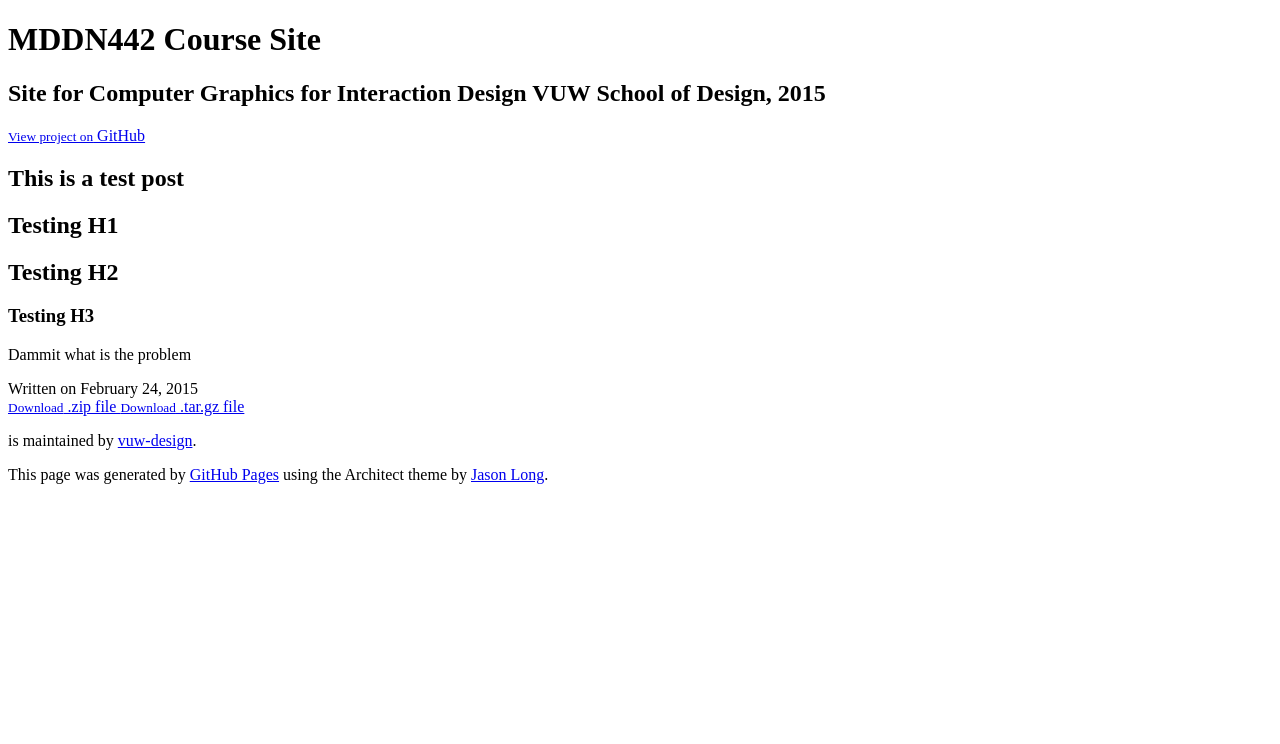
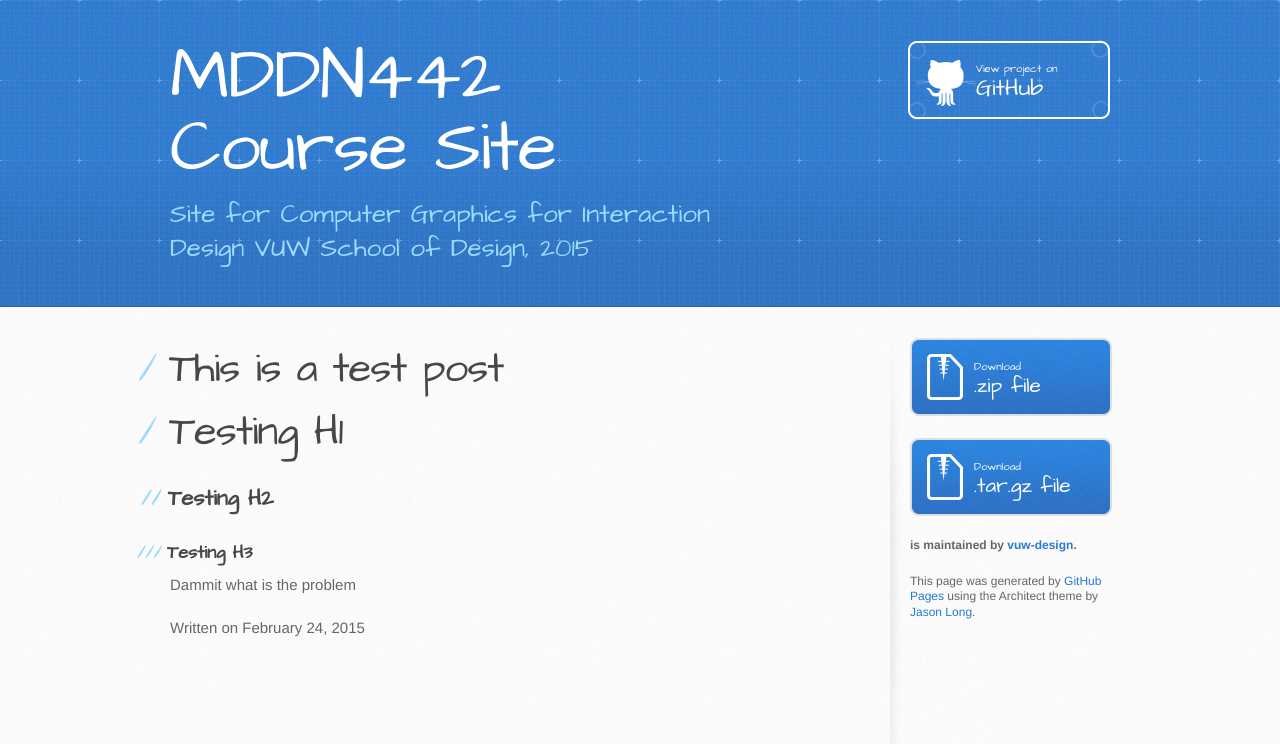
Before and after one commit to vuw-design/MDDN442.2015, a Jekyll site: the page built from _posts/2015-02-24-test.md, in a window 1280 px wide. Shown: the top 744 px of the page. Built offline with Jekyll 4.4.1, drawn with Linux system fonts in a browser that asks for light colours; Markdown is read by kramdown in place of the engine named in the settings.

Commit message:
added site url to template

```diff
--- a/_layouts/default.html
+++ b/_layouts/default.html
@@ -5,9 +5,9 @@
     <meta http-equiv="X-UA-Compatible" content="chrome=1">
     <meta name="viewport" content="width=device-width, initial-scale=1, maximum-scale=1">
     <link href='https://fonts.googleapis.com/css?family=Architects+Daughter' rel='stylesheet' type='text/css'>
-    <link rel="stylesheet" type="text/css" href="stylesheets/stylesheet.css" media="screen">
-    <link rel="stylesheet" type="text/css" href="stylesheets/pygment_trac.css" media="screen">
-    <link rel="stylesheet" type="text/css" href="stylesheets/print.css" media="print">
+    <link rel="stylesheet" type="text/css" href="{{ site.baseurl }}/stylesheets/stylesheet.css" media="screen">
+    <link rel="stylesheet" type="text/css" href="{{ site.baseurl }}/stylesheets/pygment_trac.css" media="screen">
+    <link rel="stylesheet" type="text/css" href="{{ site.baseurl }}/stylesheets/print.css" media="print">
 
     <!--[if lt IE 9]>
     <script src="//html5shiv.googlecode.com/svn/trunk/html5.js"></script>
```
